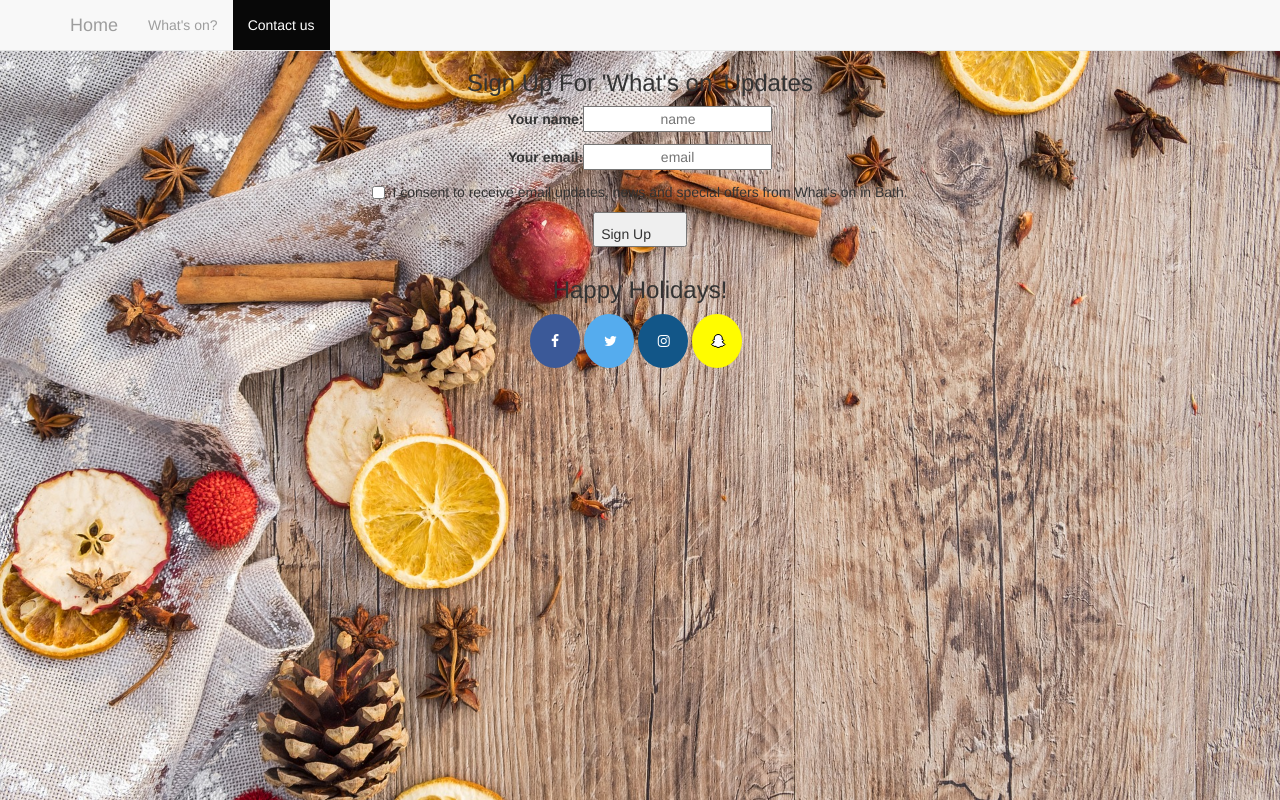
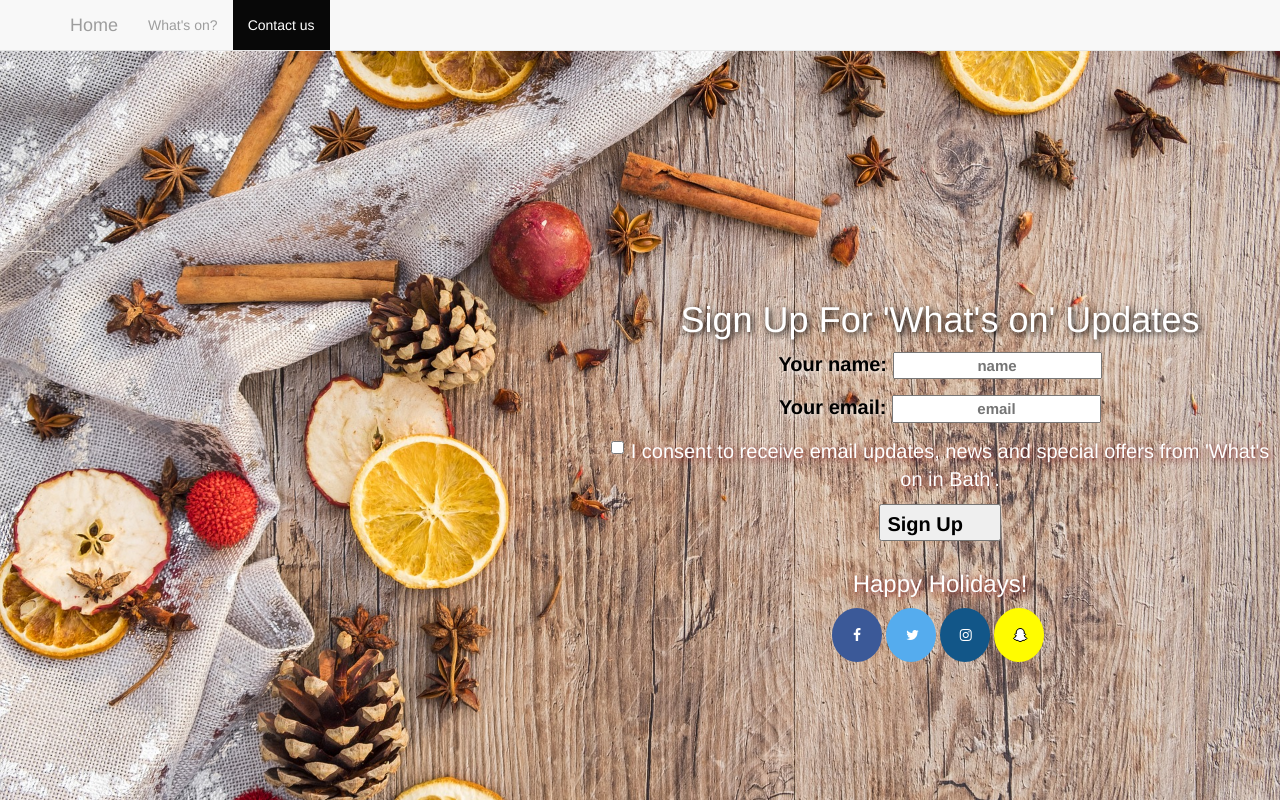
Before and after one commit to IzzyFitton/Bath_Website_CFG, a plain HTML site: page contact_us.html in a window 1280 px wide. Drawn offline with nearby package versions, Linux system fonts and the light colour scheme.

Commit message:
Izzy Changes
Contact_Us CSS

--> still need to make the sign-up button look nice & font easier to read

```diff
--- a/contact_us.html
+++ b/contact_us.html
@@ -41,27 +41,33 @@
          </nav>
         </header>
 
+      <div class="contact_us"
         <div id="bcm-signup-updates" class="col col1" data-widget-id="401">
 
           <div class="wrap text-center">
-            <div class="content"><h3>Sign Up For 'What's on' Updates</h3>
+            <div class="content"><h1>Sign Up For 'What's on' Updates</h1>
               <form class="form" data-form-id="email-signup">
                 <input type="hidden" name="nomnom" value="">
                 <input type="hidden" name="action" value="newsletter">
                 <fieldset>
                   <div class="display-table">
-                    <p class="col"><label for="name">Your name: </label><input type="text" name="name" id="name" class="text-center" placeholder="name" data-required="">
-
-                      <p class="col"><label for="email">Your email: </label><input type="email" name="email" id="email" placeholder="email" class="text-center" data-required="">
-
+                    <p class="col">
+                      <label for="name">Your name:</label>
+                      <input type="text" name="name" id="name" class="text-center" placeholder="name" data-required="">
+                      <p class="col">
+                        <label for="email">Your email:</label>
+                        <input type="email" name="email" id="email" placeholder="email" class="text-center" data-required="">
                       </div>
 
                       <div class="display-table">
                         <p class="checkbox">
-                          <label><span class="check-box"><input type="checkbox" name="emailcommunications" data-required=""></span> I consent to receive email updates, news and special offers from What's on in Bath.</label>
-
+                          <label>
+                            <span class="check-box">
+                              <input type="checkbox" name="emailcommunications" data-required="">
+                            </span>
+                            I consent to receive email updates, news and special offers from 'What's on in Bath'.
+                          </label>
                         </p>
-
                       </div>
 
                       <div class="disply-table">
@@ -78,12 +84,13 @@
                 </div>
               </div>
             </div>
+
             <div class="social-media">
               <a href="#" class="fa fa-facebook"></a>
               <a href="#" class="fa fa-twitter"></a>
               <a href="#" class="fa fa-instagram"></a>
               <a href="#" class="fa fa-snapchat-ghost"></a>
             </div>
-
+          </div>
       </body>
       </html>
--- a/css/contact_us.css
+++ b/css/contact_us.css
@@ -3,6 +3,37 @@ body {
   background-size: cover;
 }
 
+.contact_us {
+    padding-left: 600px;
+    padding-top: 150px;
+}
+
+h1 {
+  color: white;
+  text-shadow: 2px 2px 6px black;
+  padding-top: 60px;
+}
+
+h3 {
+  color: white;
+  text-shadow: 2px 2px 6px #832323;
+}
+
+p {
+  font-size: 20px;
+  color: black;
+  text-shadow: 2px 2px 6px white;
+  font-weight:700;
+}
+
+input {
+  font-size: 15px;
+}
+
+.checkbox {
+  color: white;
+  text-shadow: 2px 2px 6px #832323;
+}
 
 .fa {
   padding: 20px;
@@ -40,5 +71,5 @@ body {
 }
 
 .social-media {
-  padding-left: 530px;
+  padding-left: 832px;
 }
--- a/css/whats_on.css
+++ b/css/whats_on.css
@@ -4,12 +4,6 @@
   background-size: cover;
 }
 
-
-#bcm-homepage-tiles {
-    margin-bottom: 40px;
-    padding-left: 50px;
-    padding-top: 20px;
-}
 
 .col {
     float: left;
```
Also changed, not shown: images/glow-golf.jpg (deleted).
